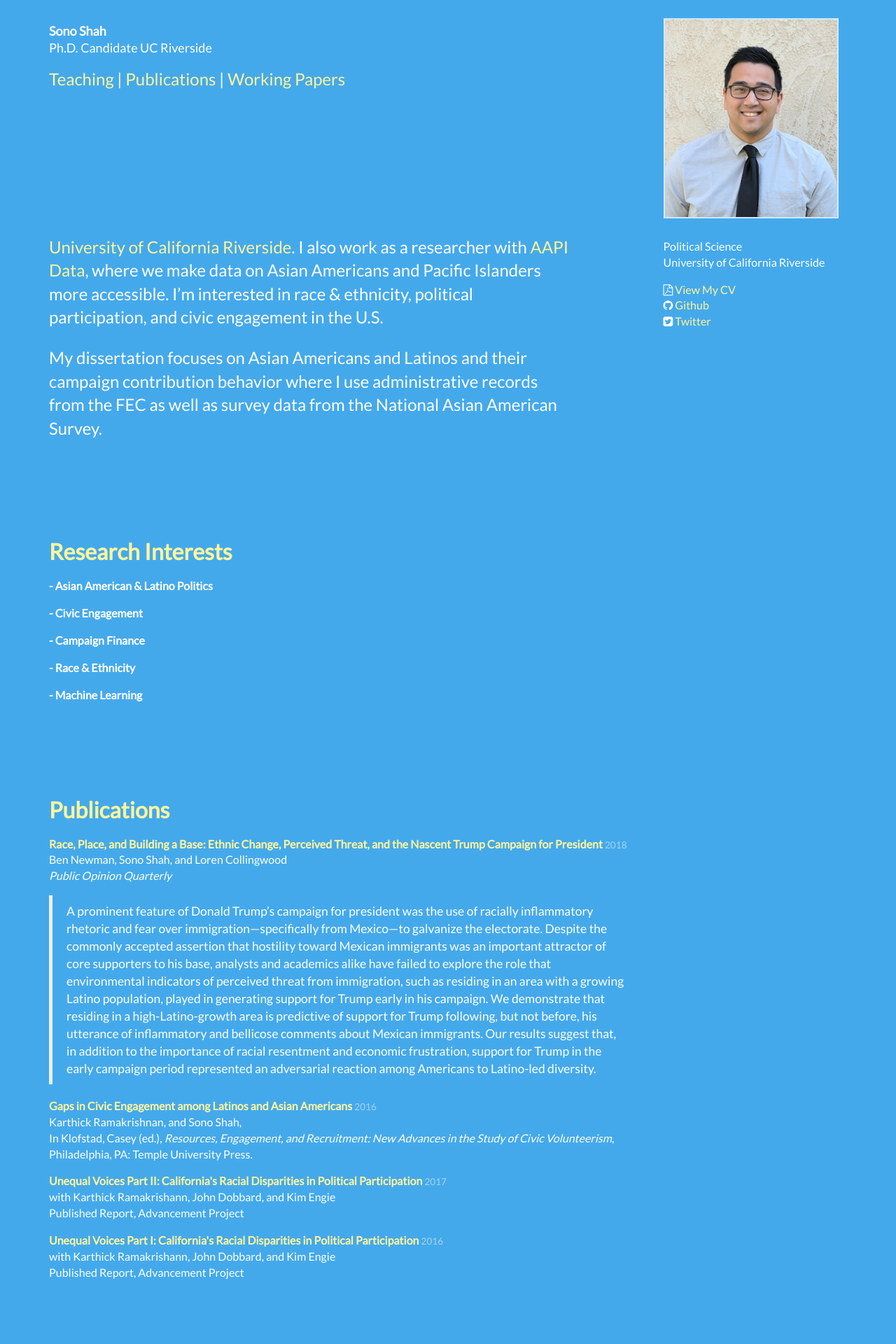
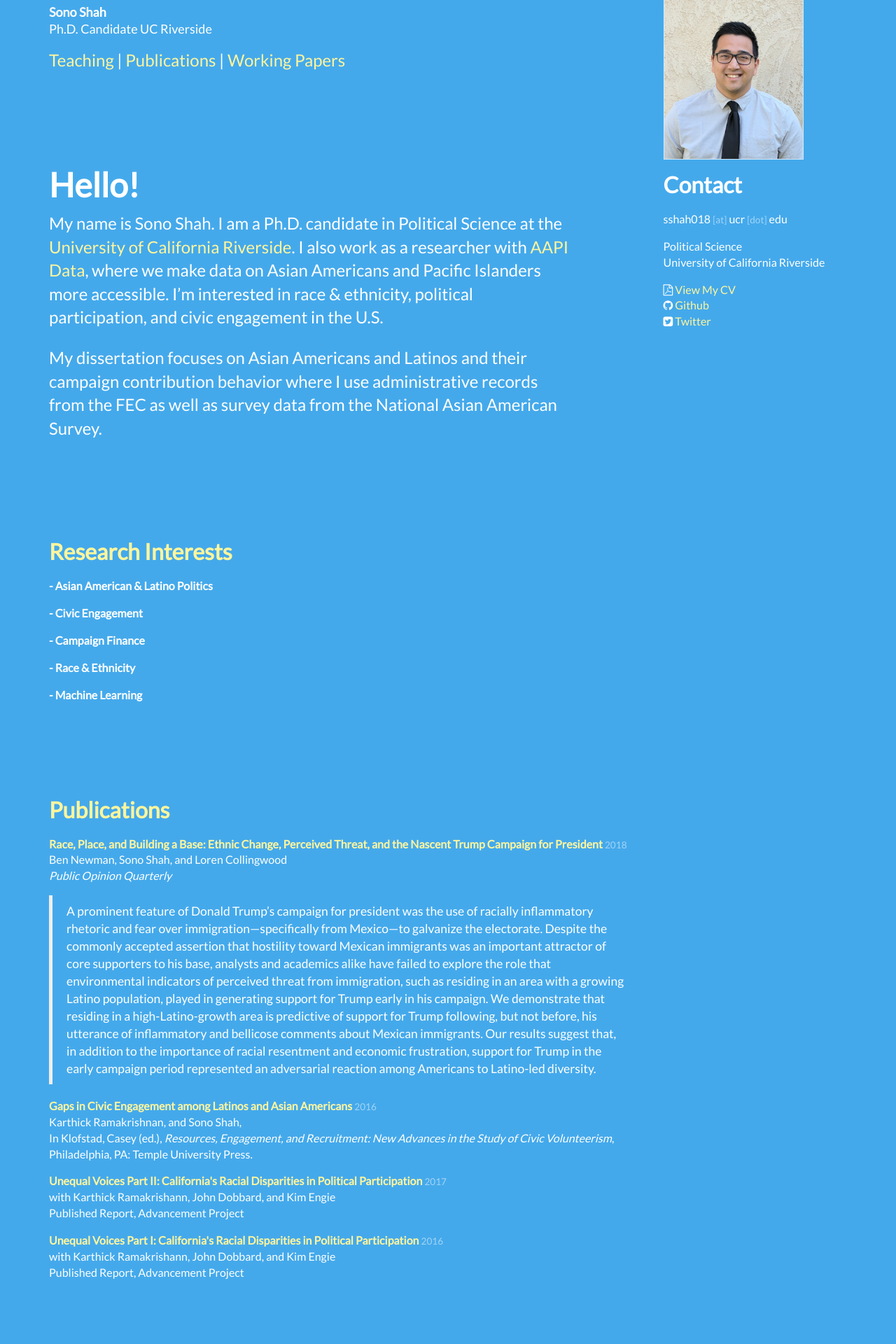
Before and after one commit to sonoshah/sonoshah.github.io, a Jekyll site: the page built from index.html, in a window 1280 px wide. Shown: the top 1920 px of the page at 70% size. Built offline with Jekyll 4.4.1, drawn with Linux system fonts in a browser that asks for light colours; nearby versions of some CDN libraries.

Commit message:
Minor changes

```diff
--- a/_layouts/albertine.html
+++ b/_layouts/albertine.html
@@ -77,7 +77,7 @@
         <div class="col-xs-3 col-lg-3">
           <img src="{{ site.baseurl }}{{ site.data.personal.picture }}"
                class="img-responsive"
-               style="margin-top:-6px;width:250px;border:2px solid rgba(255,255,255,0.75)">
+               style="margin-top:-6px;width:200px;border:1px solid rgba(255,255,255,0.75)">
         </div>
       </div>
     </div>
--- a/assets/albertine/css/default.css
+++ b/assets/albertine/css/default.css
@@ -20,7 +20,7 @@
   top:0;
   left:0;
   right:0;
-  padding:32px 0;
+  padding:5px 0;
   background-color:#fff;
 }
   header h1 {
--- a/assets/albertine/css/default2.css
+++ b/assets/albertine/css/default2.css
@@ -20,7 +20,7 @@
   top:0;
   left:0;
   right:0;
-  padding:32px 0;
+  padding:5px 0;
   background-color:#fff;
 }
   header h1 {
```
Also changed, not shown: 5 other files.
